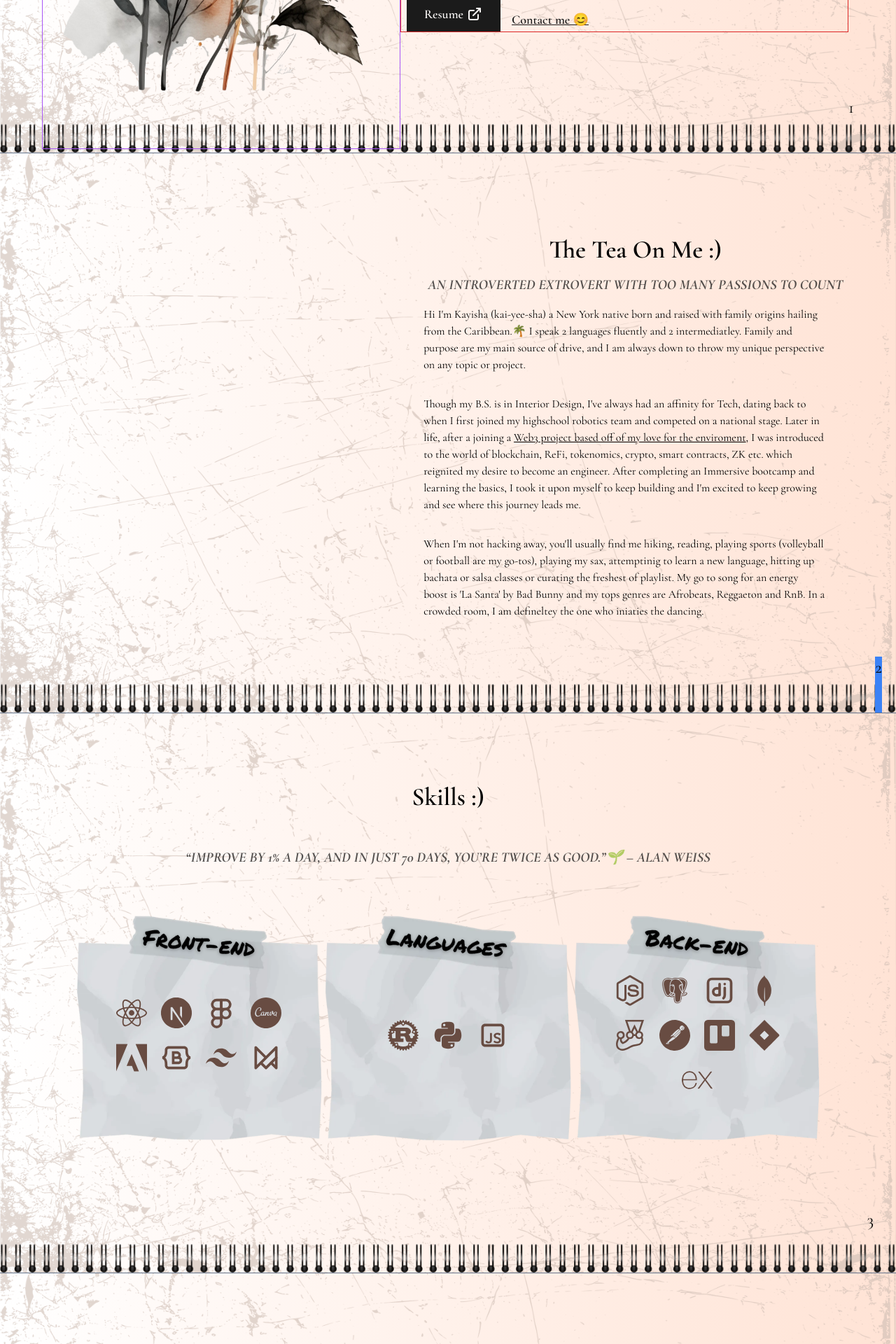
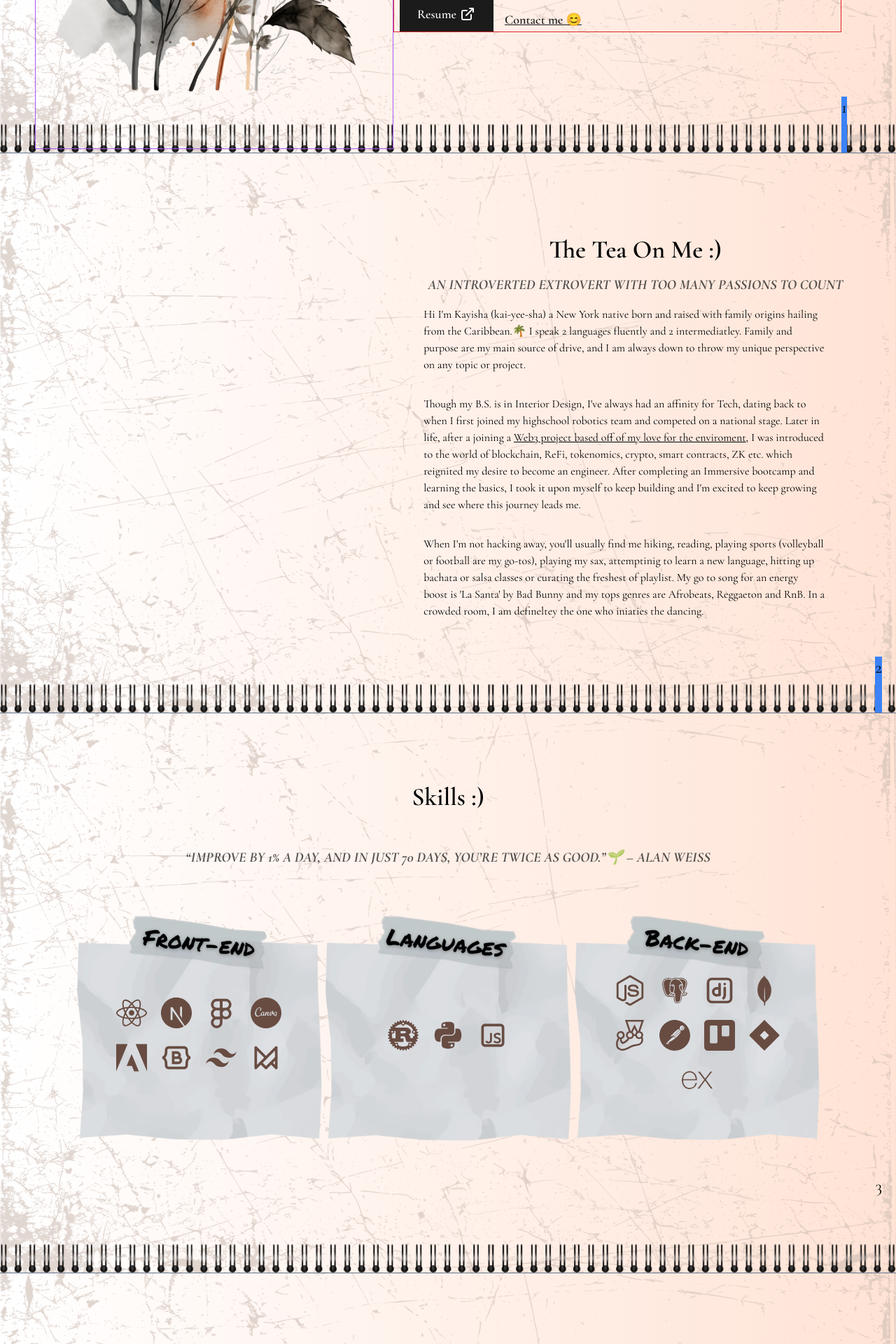
Before and after one commit to kayishau/23_portfolio, a React (Create React App) app: page / in a window 1280 px wide. Shown: the part 600-2520 px from the top of the page at 70% size. Built offline with nearby package versions, Linux system fonts and the light colour scheme; a web font is replaced by a local one.

Commit message:
small edits

```diff
--- a/src/sections/Home.js
+++ b/src/sections/Home.js
@@ -52,8 +52,8 @@ const Home = () => {
                 </a>
               </div>
             </div>
-            <div className="self-end md:pb-12">
-          <h1 className="font-cg text-black text-2xl">1</h1>
+            <div className="self-end md:pb-12 bg-blue-500 mr-5">
+          <h1 className="font-cg text-black text-sm tablet:text-lg md:text-xl lg:text-2xl">1</h1>
         </div>
           </div>
 
--- a/src/sections/Projects.js
+++ b/src/sections/Projects.js
@@ -1,30 +1,29 @@
 import React from "react";
-import EmblaCarousel from '../components/EmblaCarousel';
+import EmblaCarousel from "../components/EmblaCarousel";
 import { projectsArray } from "../components/imageByIndex";
 import "../index.css";
 
-
-const OPTIONS = { loop: true }
+const OPTIONS = { loop: true };
 // const SLIDE_COUNT = 5
-const SLIDES = projectsArray
-
+const SLIDES = projectsArray;
 
 export default function Projects() {
   return (
     <>
       <section
         id="projectsSection"
-      className="w-full min-h-screen flex flex-col justify-center border-t border-slate-500">
+        className="w-full min-h-screen flex flex-col justify-center border-t border-slate-500"
+      >
         {/* <h1 className="font-cg text-4xl font-extrabold mt-10">Creatively Coding :)</h1> */}
         <section className="justify-center flex flex-col my-5">
           <EmblaCarousel slides={SLIDES} options={OPTIONS} />
-      <div className="self-end mr-8">
-          <h1 className="font-cg text-black text-2xl">4</h1>
+          <div className="self-end md:pb-12 bg-blue-500 mr-5">
+            <h1 className="font-cg text-black text-sm tablet:text-lg md:text-xl lg:text-2xl">
+              1
+            </h1>
           </div>
         </section>
       </section>
     </>
-
-  )
-
+  );
 }
--- a/src/sections/Skills.js
+++ b/src/sections/Skills.js
@@ -194,12 +194,10 @@ export default function Skills() {
             </div>
           </div>
         </div>
-        <div className="self-end mr-8 mt-12">
-          <h1 className="font-cg text-black text-2xl">3</h1>
+        <div className="self-end mr-5 md:pb-12">
+        <h1 className="font-cg text-black text-sm tablet:text-lg md:text-xl lg:text-2xl">3</h1>
         </div>
       </section>
     </>
   );
 }
-
-// FA6A01
```
Lines whose indentation alone changed are shown as unchanged.
